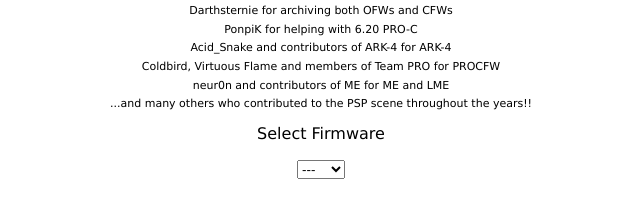
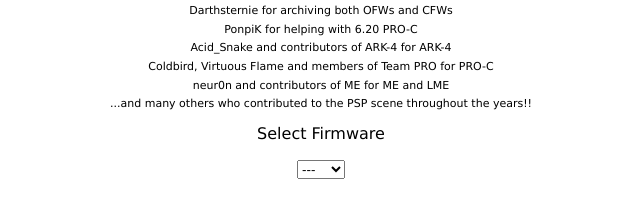
Before and after one commit to rreha/fwdl, a plain HTML site: page index.html in a window 1280 px wide. Shown: the part 165-382 px from the top of the page, 319-959 px from the left. Drawn offline with nearby package versions, Linux system fonts and the light colour scheme; a web font is replaced by a local one.

Commit message:
PROCFW to PRO-C

```diff
--- a/index.html
+++ b/index.html
@@ -17,7 +17,7 @@
         <p>Darthsternie for archiving both OFWs and CFWs</p>
         <p>PonpiK for helping with 6.20 PRO-C</p>
         <p>Acid_Snake and contributors of ARK-4 for ARK-4</p>
-        <p>Coldbird, Virtuous Flame and members of Team PRO for PROCFW</p>
+        <p>Coldbird, Virtuous Flame and members of Team PRO for PRO-C</p>
         <p>neur0n and contributors of ME for ME and LME</p>
         <p>...and many others who contributed to the PSP scene throughout the years!!</p>
     </div>
```
